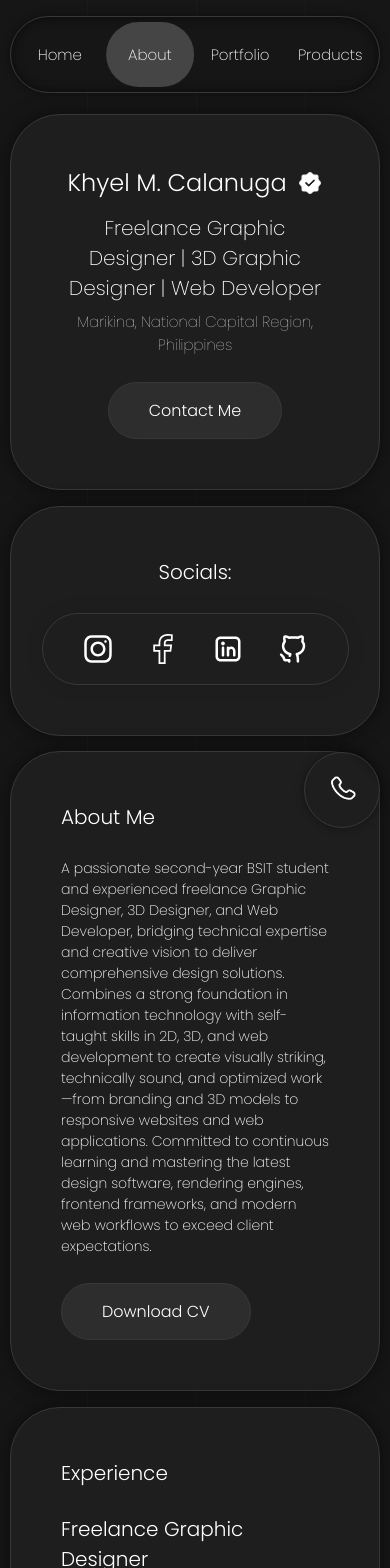
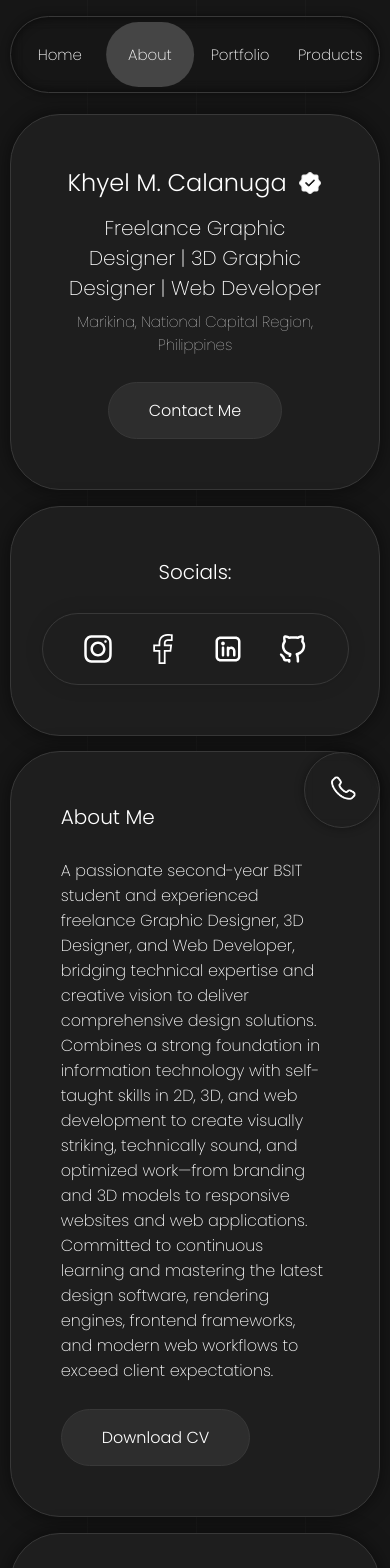
Before and after one commit to khyelcalanuga-lgtm/KhyelPortfolio, a React (Vite) app: page /about in a window 390 px wide. Shown: the top 1568 px of the page. Built offline with nearby package versions, Linux system fonts and the light colour scheme.

Commit message:
line height

```diff
--- a/src/Components/navBarForPortfolio/navBarfor.css
+++ b/src/Components/navBarForPortfolio/navBarfor.css
@@ -162,10 +162,12 @@
     .nav-links2 button {
         padding: 8px 15px;
         font-size: 14px;
+        line-height: 1.3;
     }
 
     .dropdown-toggle2 {
         padding: 8px 15px;
         font-size: 14px;
+        line-height: 1.3;
     }
 }
--- a/src/Components/navBarForProducts/navBarforProducts.css
+++ b/src/Components/navBarForProducts/navBarforProducts.css
@@ -148,7 +148,6 @@
 
 @media (max-width: 768px) {
     .header2 {
-
         width: 100%;
     }
 
@@ -159,10 +158,12 @@
     .nav-links2 button {
         padding: 8px 15px;
         font-size: 14px;
+        line-height: 1.3;
     }
 
     .dropdown-toggle2 {
         padding: 8px 15px;
         font-size: 14px;
+        line-height: 1.3;
     }
 }
--- a/src/pages/About/About.css
+++ b/src/pages/About/About.css
@@ -187,9 +187,7 @@
     .contents2 {
         flex-direction: column;
         padding-top: 114px;
-        width: 100%;
-        padding-left: 10px;
-        padding-right: 10px;
+        width: 95%;
         gap: 15.5px;
     }
 
@@ -238,6 +236,6 @@
     }
 
     .aboutMeDes p {
-        font-size: 14px;
+        font-size: 16px;
     }
 }
--- a/src/pages/Homepage/Homepage.css
+++ b/src/pages/Homepage/Homepage.css
@@ -332,7 +332,7 @@
 
     .firstRow {
         flex-direction: column;
-        padding: 40px;
+        padding: 50px;
         text-align: center;
     }
 
@@ -352,7 +352,7 @@
     .fifthRow,
     .firstRowSecond,
     .secondRowSecond {
-        padding: 40px;
+        padding: 50px;
     }
 
     .categoryBut {
```
